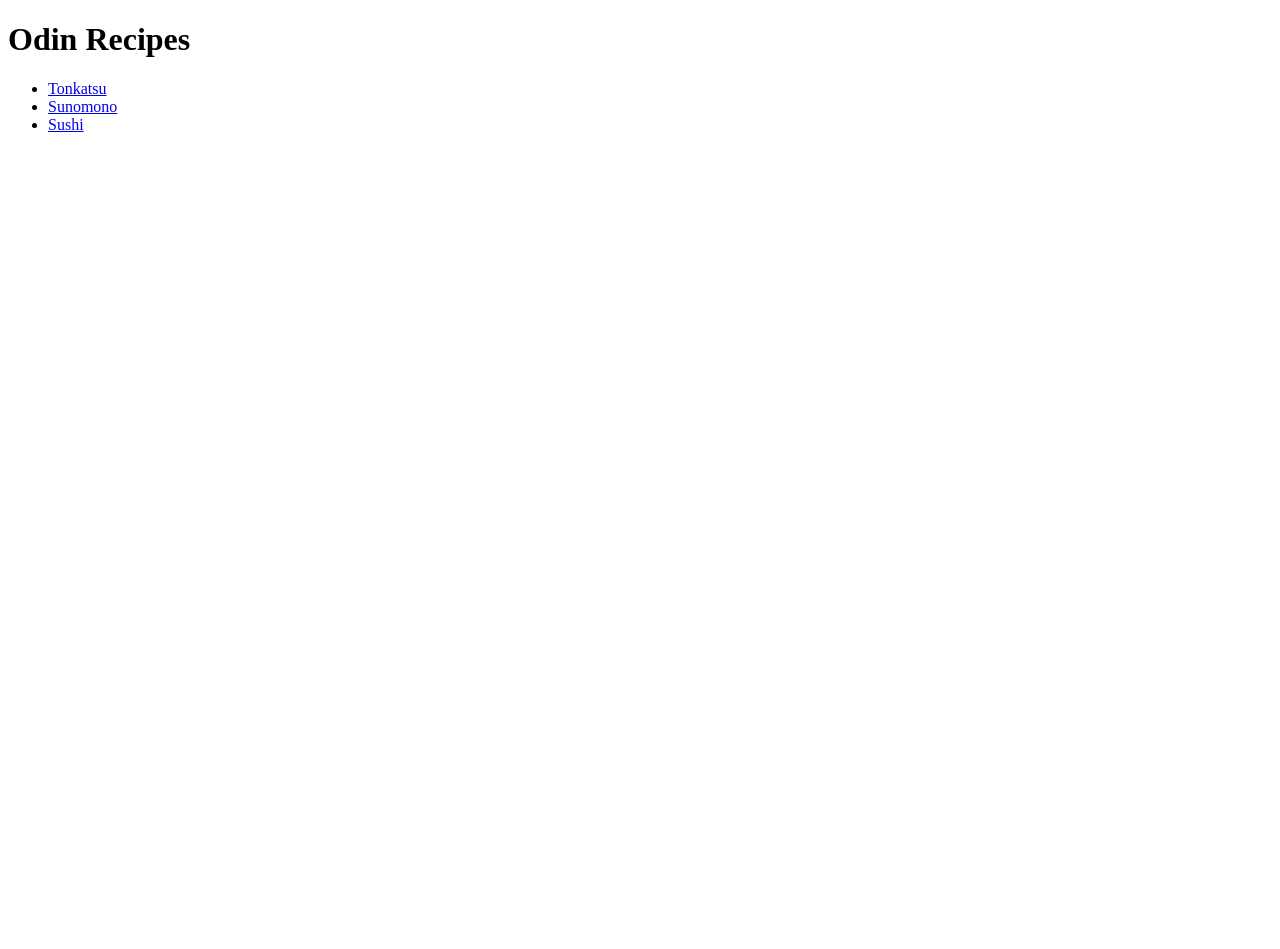
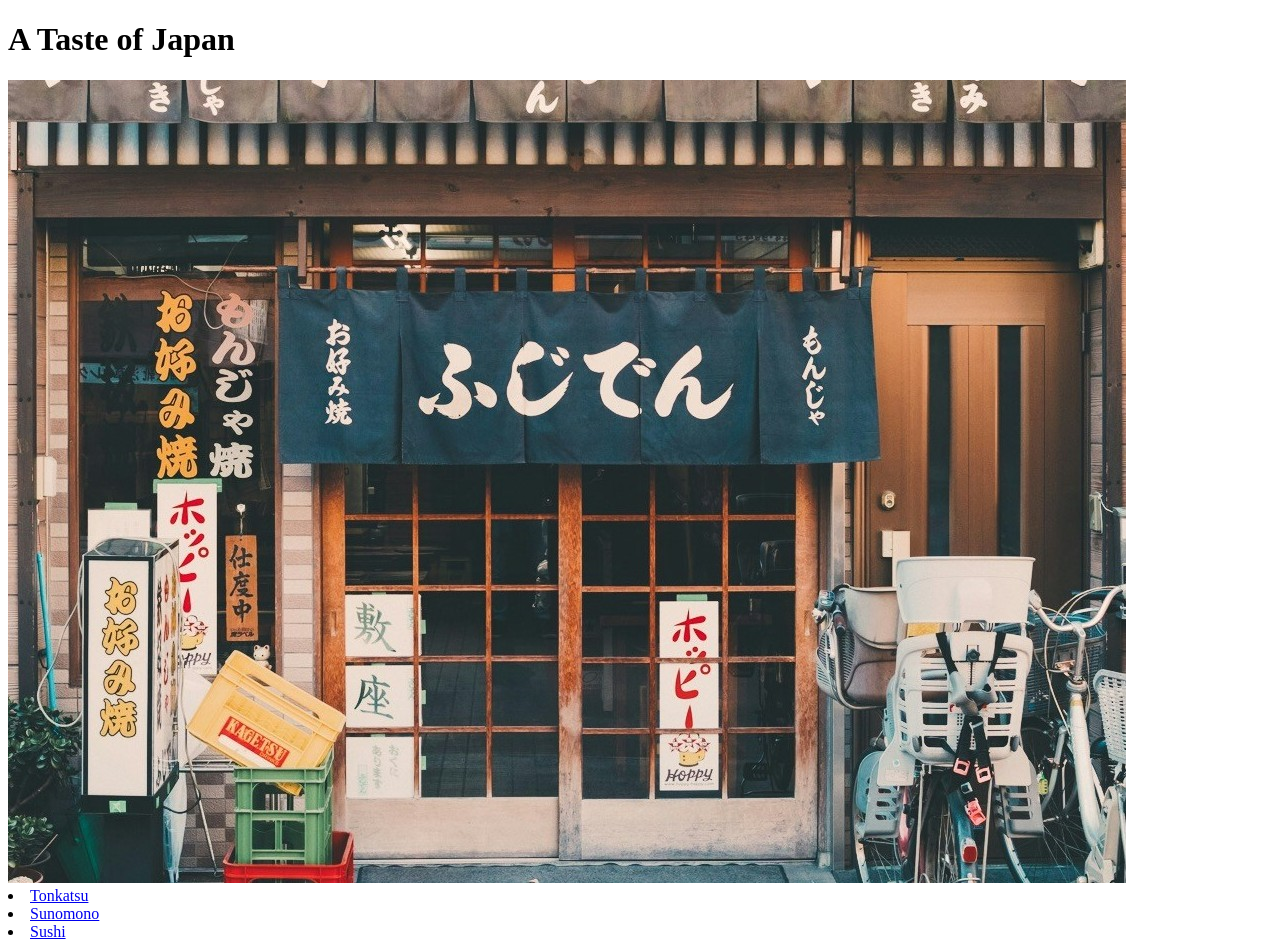
Before and after one commit to israel-hcs/odin-recipes, a plain HTML site: page index.html in a window 1280 px wide. Before the commit the page ends 800 px from the top, so only its background shows below. Drawn offline with Linux system fonts and the light colour scheme.

Commit message:
Some changes i make after some inspiration

```diff
--- a/index.html
+++ b/index.html
@@ -6,11 +6,13 @@
     <title>Odin Recipes</title>
 </head>
 <body>
-    <h1>Odin Recipes</h1>
+    <h1>A Taste of Japan</h1>
+    <img src="/odin-recipes/images/claybanks.jpg"
     <ul>
      <li><a href="recipes/Tonkatsu.html">Tonkatsu</a></li>
      <li><a href="recipes/Sunomono.html">Sunomono</a></li>
      <li><a href="recipes/Sushi.html">Sushi</a></li>
     </ul>
+
 </body>
 </html>
```
Also changed, not shown: images/claybanks.jpg (added).
